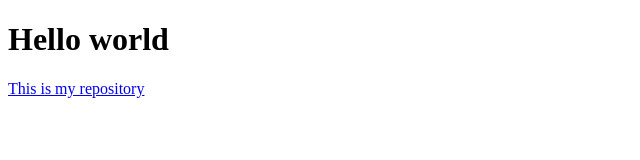
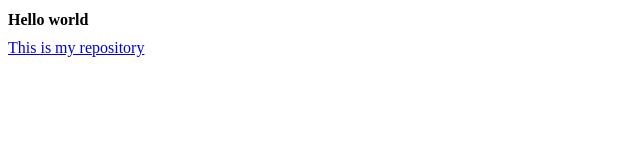
Before and after one commit to leander343/leander343.github.io, a plain HTML site: page index.html in a window 1280 px wide. Shown: the whole page, without its empty margins (0-640 px from the left). Drawn offline with Linux system fonts and the light colour scheme.

Commit message:
Fontsize

```diff
--- a/index.html
+++ b/index.html
@@ -6,7 +6,7 @@
     <title>Leander</title>
 </head>
 <body>
-<h1>Hello world</h1>
+<h1 style="font-size:100%">Hello world</h1>
 <div>
     <a href="https://github.com/leander343/leander343.github.io">This is my repository</a>
 </div>
```
